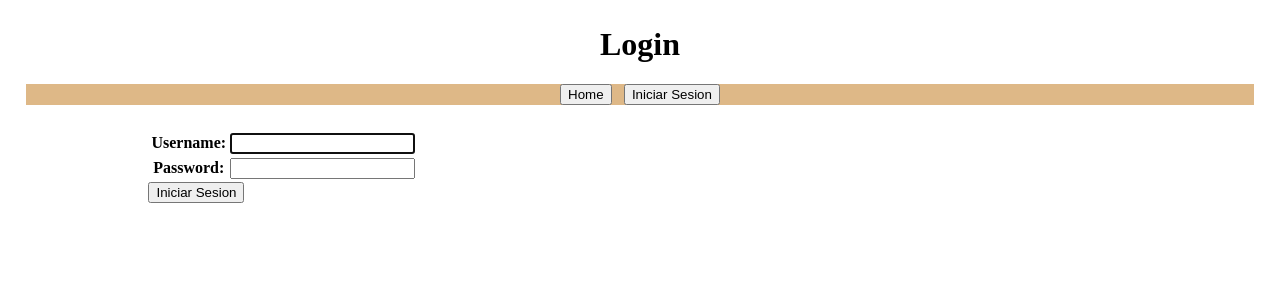
After one commit to MartinSanfilippo/pre-Sanfilippo, a Django app: page /login in a window 1280 px wide. The commit adds this page. Shown: the top 300 px of the page. Run offline with Django 5.2, Linux system fonts and the light colour scheme.

Commit message:
feat: login

```diff
--- a/project/config/urls.py
+++ b/project/config/urls.py
@@ -14,12 +14,15 @@ Including another URLconf
     1. Import the include() function: from django.urls import include, path
     2. Add a URL to urlpatterns:  path('blog/', include('blog.urls'))
 """
+from django.contrib.auth.views import LoginView, LogoutView
 from django.contrib import admin
 from django.urls import path
 from servicios import views
 
+
 urlpatterns = [
     path('admin/', admin.site.urls),
+    path('login', LoginView.as_view(template_name='servicios/login.html'), name='login'),
     path('', views.index, name="index"),
     path("cliente/list/", views.ClienteList.as_view(), name="cliente_list"),
     path("pedido/list/", views.PedidoList.as_view(), name="pedido_list"),
@@ -30,4 +33,5 @@ urlpatterns = [
     path("producto/detail/<int:pk>", views.producto_detail, name="producto_detail"),
     path("producto/update/<int:pk>", views.producto_update, name="producto_update"),
     path("producto/delete/<int:pk>", views.producto_delete, name="producto_delete"),
+
 ]
--- /dev/null
+++ b/project/servicios/templates/servicios/login.html
@@ -0,0 +1,15 @@
+{% extends 'servicios/base.html' %}
+
+{% block header %}
+    Login
+{% endblock header %}
+
+{% block main %}
+    <form method="post">
+        {% csrf_token %}
+        <table>
+            {{ form.as_table }}
+        </table>
+        <button type="submit">Iniciar Sesion</button>
+    </form>
+{% endblock main %}
--- a/project/servicios/templates/servicios/navbar.html
+++ b/project/servicios/templates/servicios/navbar.html
@@ -6,6 +6,7 @@
     <a href="{% url 'index' %}">
         <button>Home</button>
     </a>
+    {% if user.is_authenticated %}
     <a href="{% url 'cliente_list' %}">
         <button>Clientes</button>
     </a>
@@ -15,4 +16,12 @@
     <a href="{% url 'pedido_list' %}">
         <button>Pedidos</button>
     </a>
+    <button>
+        <a href="#"> {{ user.username }} </a>
+    </button>
+    {% else %}
+    <a href="{% url 'login' %}">
+        <button>Iniciar Sesion</button>
+    </a>
+    {% endif %}
 </div>
```
Also changed, not shown: project/config/settings.py (+7 -0 lines).
